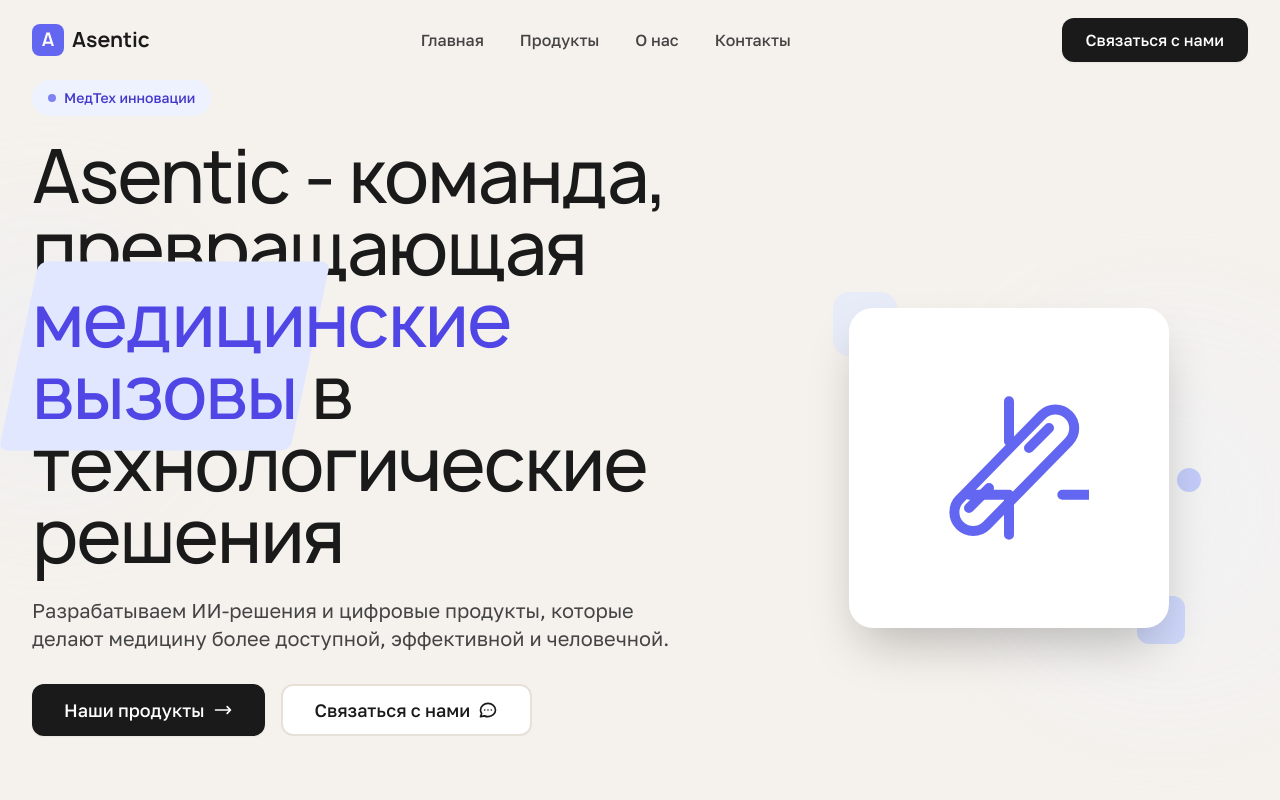
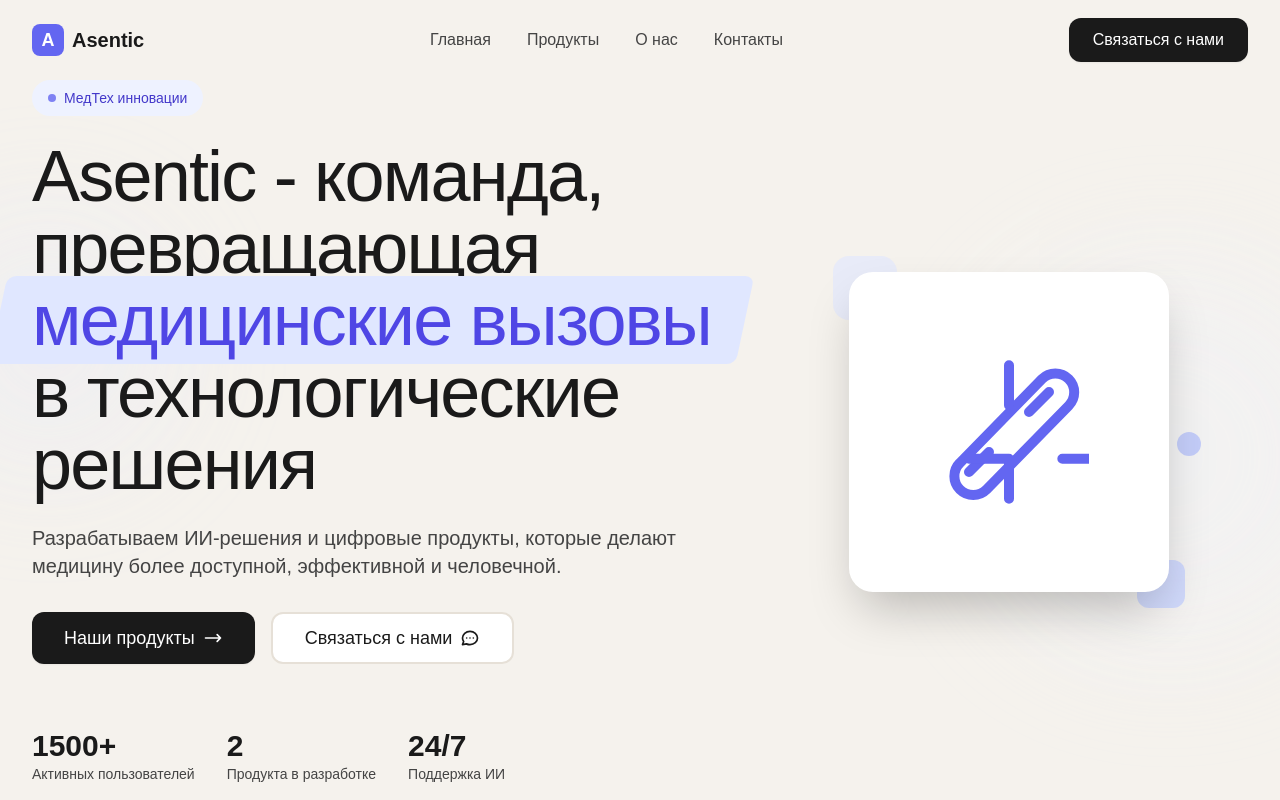
Before and after one commit to imnadsa/asentiq, a Next.js app: page / in a window 1280 px wide. Shown: the top 800 px of the page. Built offline with nearby package versions, Linux system fonts and the light colour scheme.

Commit message:
Update globals.css

```diff
--- a/src/app/globals.css
+++ b/src/app/globals.css
@@ -4,9 +4,9 @@
 
 /* Базовые стили */
 :root {
-  --font-styrene-a: 'Styrene A', sans-serif;
-  --font-styrene-b: 'Styrene B', sans-serif;
-  --font-tiempo: 'Tiempo Text', serif;
+  --font-manrope: 'Manrope', sans-serif;
+  --font-golos-text: 'Golos Text', sans-serif;
+  --font-tiempo: 'Golos Text', sans-serif;
 
   /* Цвета в CSS переменных (для JavaScript доступа) */
   --color-cream: #f5f2ed;
@@ -56,6 +56,7 @@
 h1, h2, h3, h4, h5, h6 {
   color: #1a1a1a;
   font-weight: 600;
+  font-family: var(--font-manrope); /* Manrope для заголовков */
 }
 
 /* Плавные переходы по умолчанию */
```
